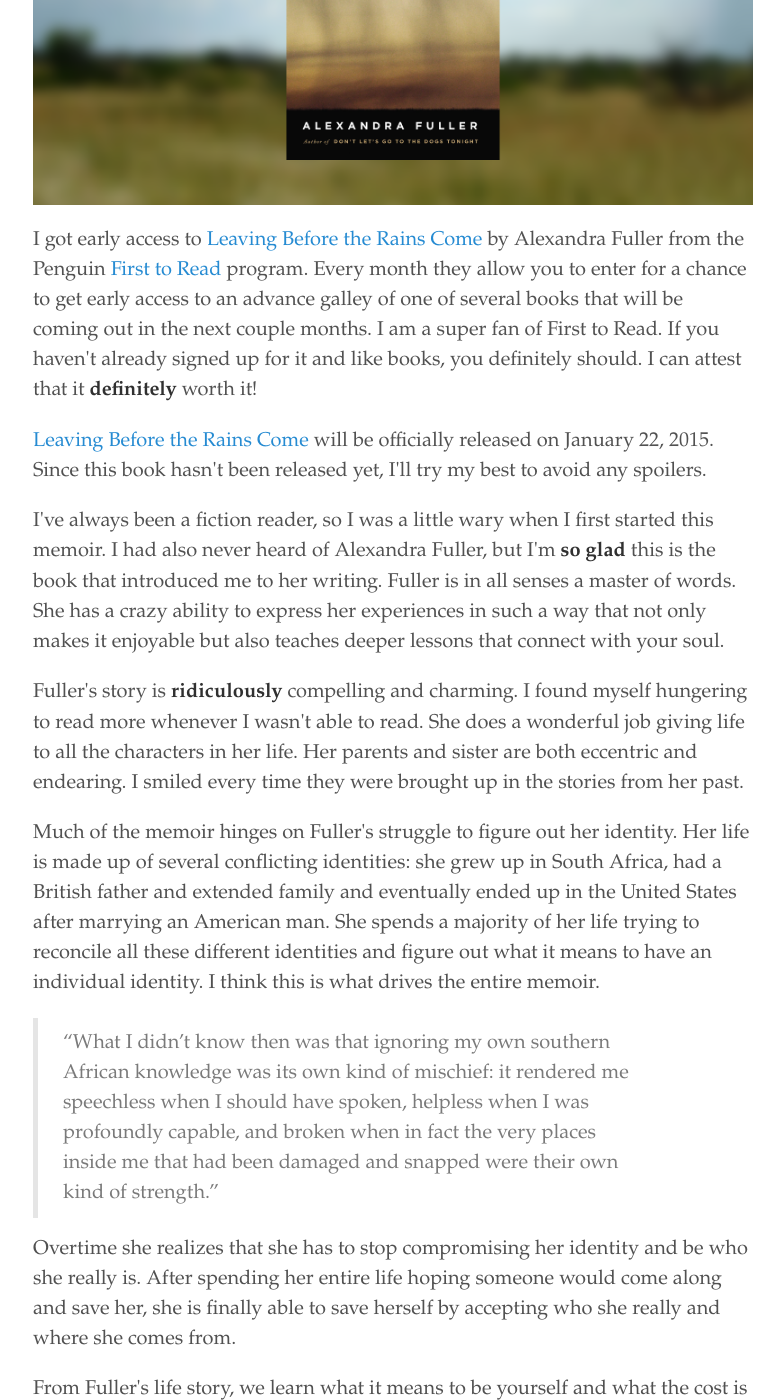
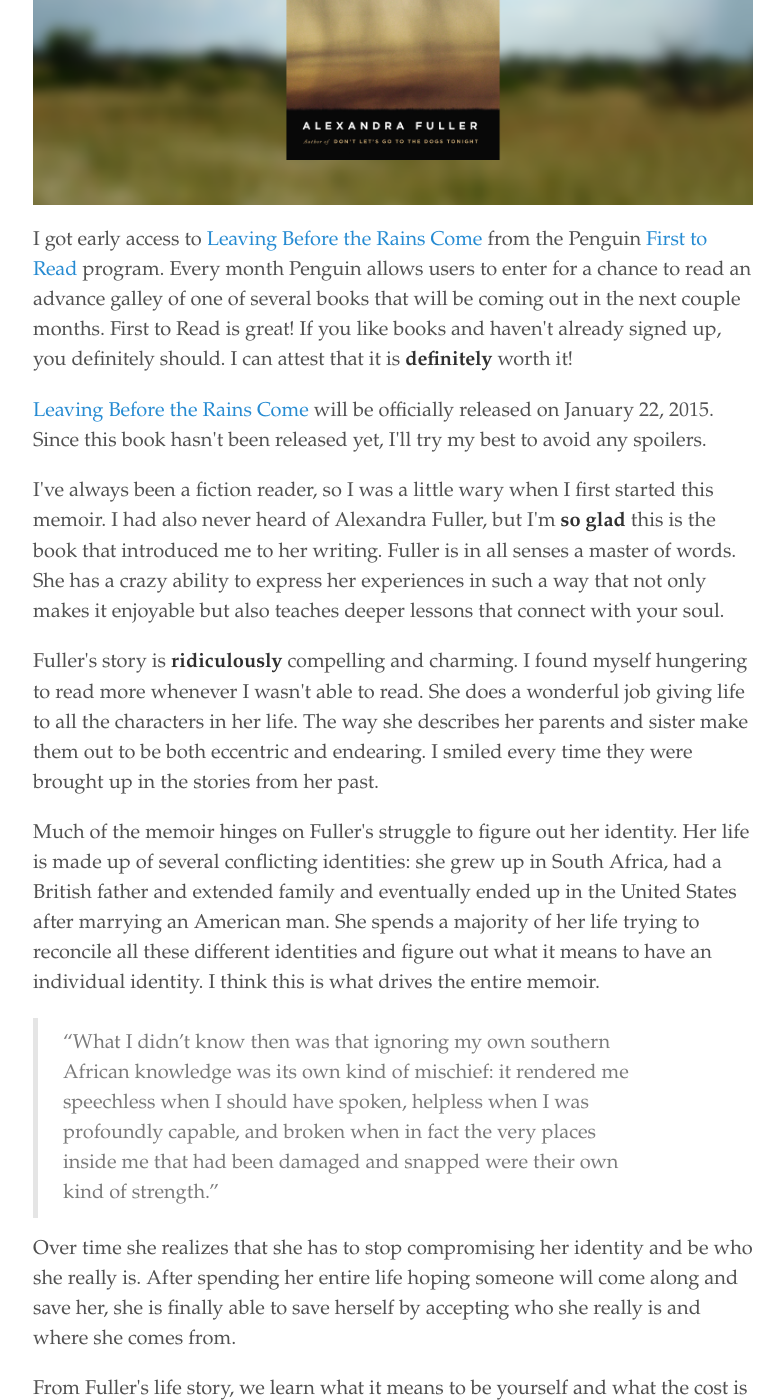
Before and after one commit to stephaniemillar/stephaniemillar.github.io, a Jekyll site: the page built from _posts/2014-11-29-Leaving-Before-the-Rains-Come.md, in a window 1280 px wide and 1400 px high, scrolled down 620 px. Shown: the whole window, without its empty margins (247-1031 px from the left). Built offline with Jekyll 4.4.1, drawn with Linux system fonts in a browser that asks for light colours; nearby versions of some CDN libraries; comment, search, counter and statistics services are not loaded.

Commit message:
Fixing stuff

```diff
--- a/_posts/2014-11-29-Leaving-Before-the-Rains-Come.md
+++ b/_posts/2014-11-29-Leaving-Before-the-Rains-Come.md
@@ -7,13 +7,13 @@ category:
 
 ![Leaving Before the Rains Come](http://www.whynotarhino.com/images/posts/leaving-before-the-rains-come/header.png)
 
-I got early access to [Leaving Before the Rains Come](http://www.amazon.com/gp/product/1594205868/ref=as_li_qf_sp_asin_il_tl?ie=UTF8&camp=1789&creative=9325&creativeASIN=1594205868&linkCode=as2&tag=stephmilla-20&linkId=MC2QHQOEN2O7ZFAQ) by Alexandra Fuller from the Penguin [First to Read](http://www.firsttoread.com/) program. Every month they allow you to enter for a chance to get early access to an advance galley of one of several books that will be coming out in the next couple months. I am a super fan of First to Read. If you haven't already signed up for it and like books, you definitely should. I can attest that it **definitely** worth it!
+I got early access to [Leaving Before the Rains Come](http://www.amazon.com/gp/product/1594205868/ref=as_li_qf_sp_asin_il_tl?ie=UTF8&camp=1789&creative=9325&creativeASIN=1594205868&linkCode=as2&tag=stephmilla-20&linkId=MC2QHQOEN2O7ZFAQ) from the Penguin [First to Read](http://www.firsttoread.com/) program. Every month Penguin allows users to enter for a chance to read an advance galley of one of several books that will be coming out in the next couple months. First to Read is great! If you like books and haven't already signed up, you definitely should. I can attest that it is **definitely** worth it!
 
 [Leaving Before the Rains Come](http://www.amazon.com/gp/product/1594205868/ref=as_li_qf_sp_asin_il_tl?ie=UTF8&camp=1789&creative=9325&creativeASIN=1594205868&linkCode=as2&tag=stephmilla-20&linkId=MC2QHQOEN2O7ZFAQ) will be officially released on January 22, 2015. Since this book hasn't been released yet, I'll try my best to avoid any spoilers.
 
 I've always been a fiction reader, so I was a little wary when I first started this memoir. I had also never heard of Alexandra Fuller, but I'm **so glad** this is the book that introduced me to her writing. Fuller is in all senses a master of words. She has a crazy ability to express her experiences in such a way that not only makes it enjoyable but also teaches deeper lessons that connect with your soul.
 
-Fuller's story is **ridiculously** compelling and charming. I found myself hungering to read more whenever I wasn't able to read. She does a wonderful job giving life to all the characters in her life. Her parents and sister are both eccentric and endearing. I smiled every time they were brought up in the stories from her past.
+Fuller's story is **ridiculously** compelling and charming. I found myself hungering to read more whenever I wasn't able to read. She does a wonderful job giving life to all the characters in her life. The way she describes her parents and sister make them out to be both eccentric and endearing. I smiled every time they were brought up in the stories from her past.
 
 Much of the memoir hinges on Fuller's struggle to figure out her identity. Her life is made up of several conflicting identities: she grew up in South Africa, had a British father and extended family and eventually ended up in the United States after marrying an American man. She spends a majority of her life trying to reconcile all these different identities and figure out what it means to have an individual identity. I think this is what drives the entire memoir.
 
@@ -21,6 +21,6 @@ Much of the memoir hinges on Fuller's struggle to figure out her identity. Her l
 >“What I didn’t know then was that ignoring my own southern African knowledge was its own kind of mischief: it rendered me speechless when I should have spoken, helpless when I was profoundly capable, and broken when in fact the very places inside me that had been damaged and snapped were their own kind of strength.”
 
 
-Overtime she realizes that she has to stop compromising her identity and be who she really is. After spending her entire life hoping someone would come along and save her, she is finally able to save herself by accepting who she really and where she comes from.
+Over time she realizes that she has to stop compromising her identity and be who she really is. After spending her entire life hoping someone will come along and save her, she is finally able to save herself by accepting who she really is and where she comes from.
 
 From Fuller's life story, we learn what it means to be yourself and what the cost is when you try to bury yourself in the identities of others around you.
```
